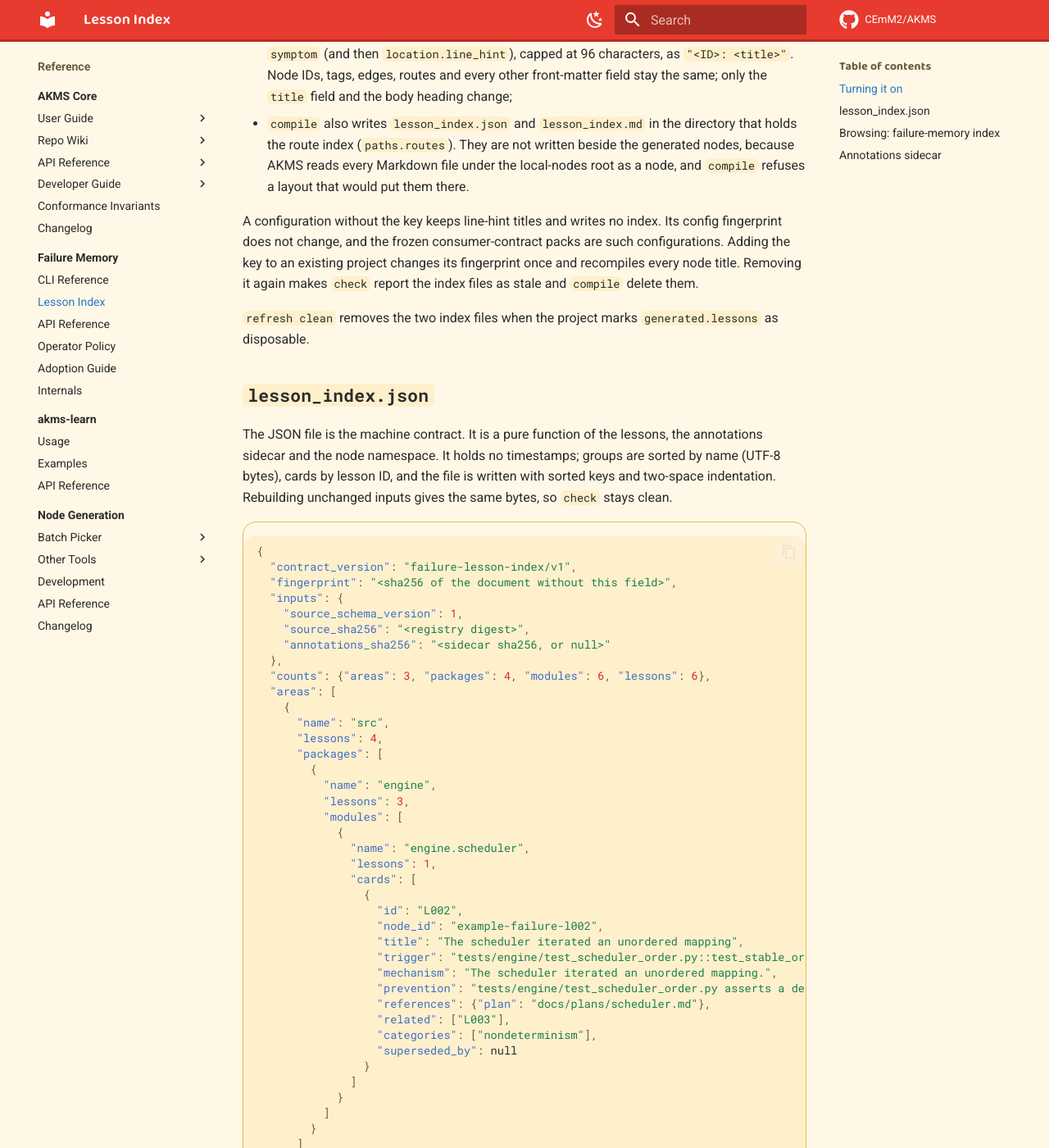
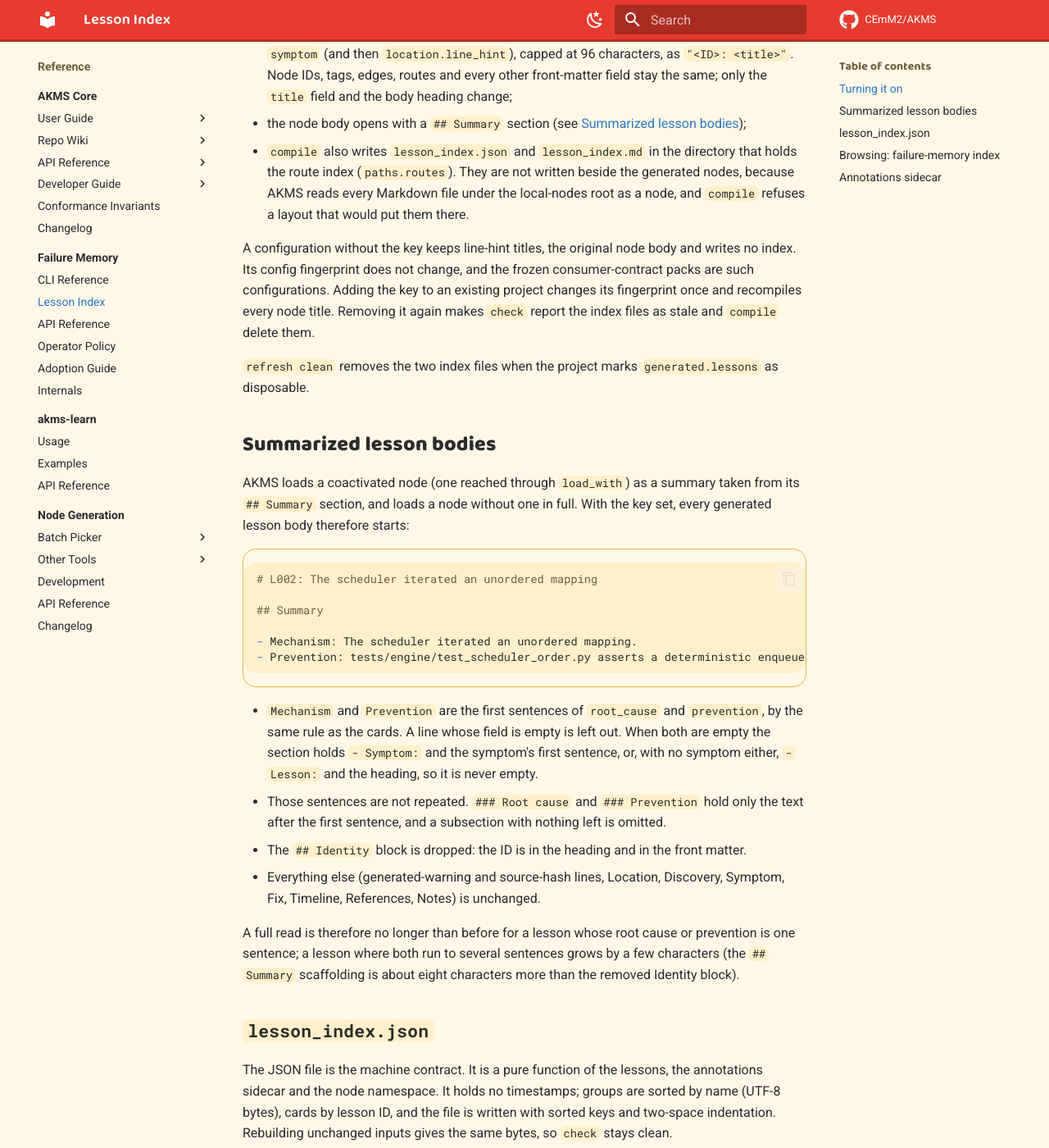
Before and after one commit to CEmM2/AKMS, an MkDocs documentation site: the page built from docs/reference/failure-memory/lesson-index.md, in a window 1280 px wide and 1400 px high, scrolled down 611 px. Shown: the whole window at 82% size. Built offline with MkDocs 1.6.1 and Material for MkDocs 9.7.7, drawn with Linux system fonts in a browser that asks for light colours; comment, search, counter and statistics services are not loaded.

Commit message:
docs(failure-memory): document summarized lesson bodies
- The lesson-index page describes the `## Summary` section, what moves
  out of Root cause and Prevention, and the dropped Identity block.
- The adoption guide and the Unreleased changelog entry mention the new
  body shape behind the same key.

Co-Authored-By: Claude Opus 5.5 <noreply@anthropic.com>

````diff
--- a/docs/reference/failure-memory/lesson-index.md
+++ b/docs/reference/failure-memory/lesson-index.md
@@ -24,13 +24,16 @@ lesson_index_version = "failure-lesson-index/v1"
   capped at 96 characters, as `"<ID>: <title>"`. Node IDs, tags, edges,
   routes and every other front-matter field stay the same; only the
   `title` field and the body heading change;
+- the node body opens with a `## Summary` section (see
+  [Summarized lesson bodies](#summarized-lesson-bodies));
 - `compile` also writes `lesson_index.json` and `lesson_index.md` in the
   directory that holds the route index (`paths.routes`). They are not
   written beside the generated nodes, because AKMS reads every Markdown file
   under the local-nodes root as a node, and `compile` refuses a layout that
   would put them there.
 
-A configuration without the key keeps line-hint titles and writes no index.
+A configuration without the key keeps line-hint titles, the original node
+body and writes no index.
 Its config fingerprint does not change, and the frozen consumer-contract
 packs are such configurations. Adding the key to an existing project changes
 its fingerprint once and recompiles every node title. Removing it again
@@ -38,6 +41,39 @@ makes `check` report the index files as stale and `compile` delete them.
 
 `refresh clean` removes the two index files when the project marks
 `generated.lessons` as disposable.
+
+## Summarized lesson bodies
+
+AKMS loads a coactivated node (one reached through `load_with`) as a summary
+taken from its `## Summary` section, and loads a node without one in full.
+With the key set, every generated lesson body therefore starts:
+
+```markdown
+# L002: The scheduler iterated an unordered mapping
+
+## Summary
+
+- Mechanism: The scheduler iterated an unordered mapping.
+- Prevention: tests/engine/test_scheduler_order.py asserts a deterministic enqueue order.
+```
+
+- `Mechanism` and `Prevention` are the first sentences of `root_cause` and
+  `prevention`, by the same rule as the cards. A line whose field is empty is
+  left out. When both are empty the section holds `- Symptom:` and the
+  symptom's first sentence, or, with no symptom either, `- Lesson:` and the
+  heading, so it is never empty.
+- Those sentences are not repeated. `### Root cause` and `### Prevention`
+  hold only the text after the first sentence, and a subsection with nothing
+  left is omitted.
+- The `## Identity` block is dropped: the ID is in the heading and in the
+  front matter.
+- Everything else (generated-warning and source-hash lines, Location,
+  Discovery, Symptom, Fix, Timeline, References, Notes) is unchanged.
+
+A full read is therefore no longer than before for a lesson whose root
+cause or prevention is one sentence; a lesson where both run to several
+sentences grows by a few characters (the `## Summary` scaffolding is about
+eight characters more than the removed Identity block).
 
 ## `lesson_index.json`
 
````
Also changed, not shown: CHANGELOG.md (+9 -4 lines), docs/reference/failure-memory/adoption.md (+1 -1 lines).
